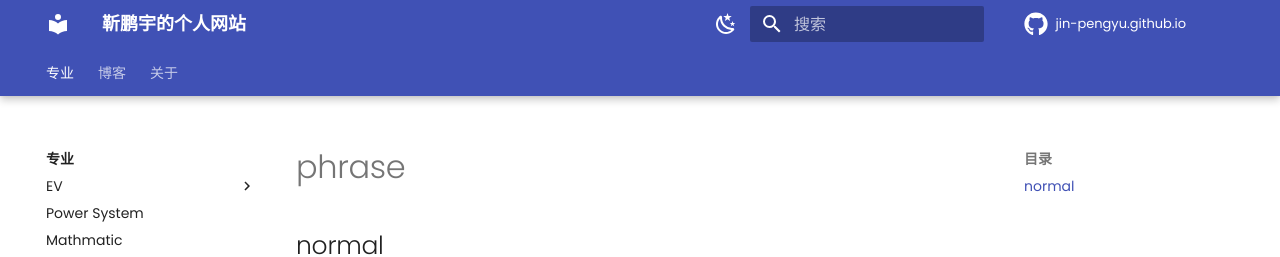
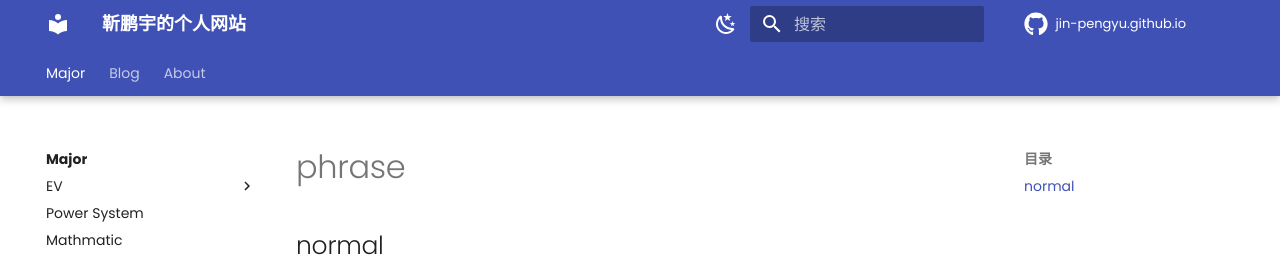
Before and after one commit to Pengyu-Jin/Pengyu-Jin.github.io, an MkDocs documentation site: the page built from docs/major/EN-learn/phrase.md, in a window 1280 px wide. Shown: the top 257 px of the page. Built offline with MkDocs 1.6.1 and Material for MkDocs 9.7.7, drawn with Linux system fonts in a browser that asks for light colours; some of the changed lines change nothing that is shown.

Commit message:
style change 262

```diff
--- a/mkdocs.yml
+++ b/mkdocs.yml
@@ -6,7 +6,7 @@ site_description: 靳鹏宇的个人网站
 
 #[Navigation]
 nav:
-  - 专业:
+  - Major:
       - major/index.md
       - EV:
           - EV: major/EV/EV.md
@@ -18,7 +18,7 @@ nav:
           - Larry语法课: major/EN-learn/Larry.md
           - phrase: major/EN-learn/phrase.md
 
-  - 博客:
+  - Blog:
       - blog/index.md
       - AIGC: blog/AIGC/learn1.md
       - markdown语法: blog/markdown/markdown.md
@@ -31,7 +31,7 @@ nav:
           - 宝可梦: blog/game/pokemon.md
 
 
-  - 关于:
+  - About:
       - about/index.md
       - 个人履历: about/personal profile/p p.md
 #[UI]
```
